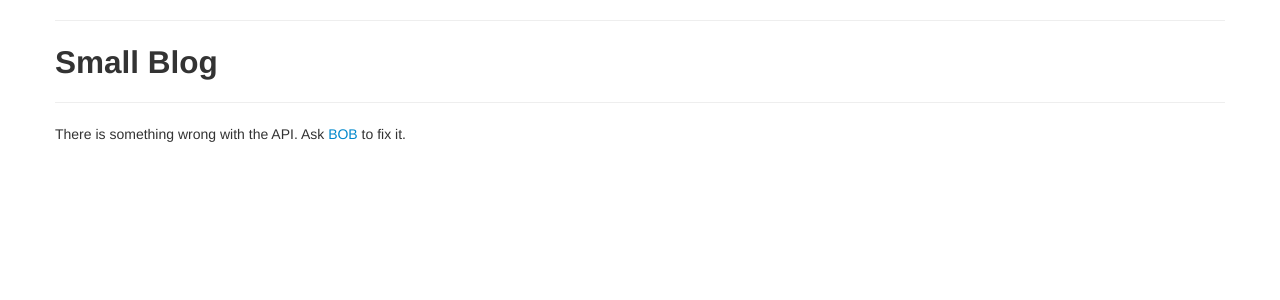
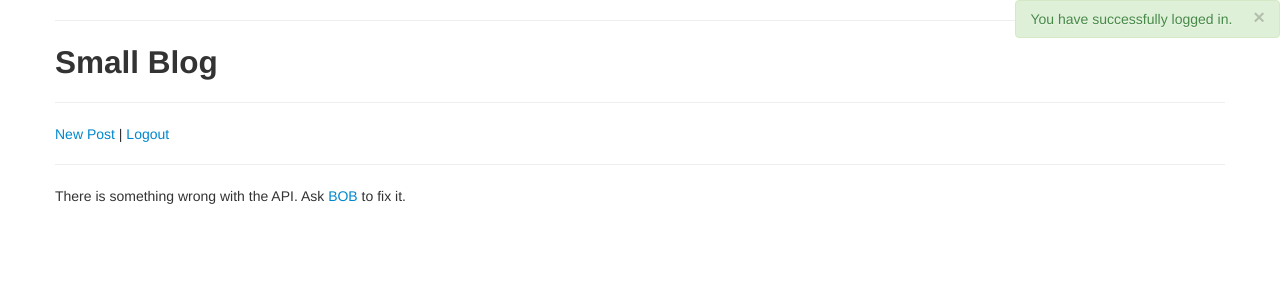
Before and after one commit to vedarthk/small-blog, a Django app: template templates/index.html in a window 1280 px wide. Shown: the top 300 px of the page. Run offline with Django 3.2, Linux system fonts and the light colour scheme; the template is opened without the code that fills it, so the values that code supplies are empty.

Commit message:
Add user authentication.

```diff
--- a/small_blog/api.py
+++ b/small_blog/api.py
@@ -33,4 +33,5 @@ class PostResource(ModelResource):
     def dehydrate(self, bundle):
         bundle.data['request_ip'] = bundle.request.META.get('REMOTE_ADDR')
         bundle.data['date'] = bundle.data['pub_date'].strftime("%x")
+        bundle.data['body'] = bundle.data['body'].replace('\n', '<br>')
         return bundle
--- a/small_blog/urls.py
+++ b/small_blog/urls.py
@@ -13,6 +13,9 @@ v1_api.register(UserResource())
 urlpatterns = patterns('',
     # Examples:
     url(r'^$', 'small_blog.views.home', name='home'),
+    url(r'^login[/]?$', 'small_blog.views.user_login', name='user_login'),
+    url(r'^logout[/]?$', 'small_blog.views.user_logout', name='user_logout'),
+    url(r'^post/new[/]?$', 'small_blog.views.post_new', name='user_logout'),
     # url(r'^small_blog/', include('small_blog.foo.urls')),
 
     # Uncomment the admin/doc line below to enable admin documentation:
--- a/static/css/custom.css
+++ b/static/css/custom.css
@@ -7,3 +7,18 @@
 .blog-post .title:hover {
     cursor: pointer;
 }
+
+.alert{
+    position: absolute;
+    top: 0;
+    right: 0;
+    text-align: center;
+}
+
+input[type=text], input[type=password] {
+    padding: 1em 1em 1em 1em;
+}
+
+.btn {
+    margin-top: -2%;
+}
--- a/templates/index.html
+++ b/templates/index.html
@@ -5,6 +5,14 @@
   <hr>
   <h2>Small Blog</h2>
   <hr>
+  {% if user %}
+    <a href="#post-new" data-toggle="modal">New Post</a>&nbsp;|
+    <a href="{% url 'views.user_logout' %}">Logout</a>
+  {% else %}
+    <a href="#user-login" data-toggle="modal">Login</a>
+  {% endif %}
+  <hr>
+
   <div id="blog-post-single" class="modal hide fade">
     <div class="modal-header">
       <button type="button" class="close" data-dismiss="modal" aria-hidden="true">&times;</button>
@@ -19,13 +27,45 @@
     <div class="modal-footer">
     </div>
   </div>
+
+  <div id="user-login" class="modal hide fade">
+    <div class="modal-header">
+      <button type="button" class="close" data-dismiss="modal" aria-hidden="true">&times;</button>
+      <h3>Login</h3>
+    </div>
+    <div class="modal-body">
+      <form class="form" method="post" action="{% url 'views.user_login' %}">
+        {% csrf_token %}
+        <input type="text" name="username" placeholder="username">
+        <input type="password" name="password" placeholder="password">
+        <input type="submit" value="Login" class="btn btn-success">
+      </form>
+    </div>
+    <div class="modal-footer">
+    </div>
+  </div>
+
+  <div id="post-new" class="modal hide fade">
+
+    <div class="modal-header">
+      <button type="button" class="close" data-dismiss="modal" aria-hidden="true">&times;</button>
+      <h3>New Post</h3>
+    </div>
+    <div class="modal-body">
+        <form class="form" method="post" action="{% url 'views.post_new' %}">
+        {% csrf_token %}
+        <input type="text" name="title" placeholder="title for your blog post" class="span5">
+        <textarea name="body" class="span5" rows="10" placeholder="Start typing your blog post here..."></textarea>
+    </div>
+    <div class="modal-footer">
+        <input type="submit" value="Save" class="btn btn-success" style="margin: 0">
+      </form>
+    </div>
+
+  </div>
+
+
   <div id="canvas">
-    <div class="blog-post">
-      <div class="title">First Post</div>
-      <div class="post">
-        LOL
-      </div>
-    </div>
   </div>
 </div>
 {% endblock %}
@@ -48,6 +88,7 @@
   }
 
   function loadBlogPost(){
+    console.log(window.location)
     postId = parseInt($(this).attr('id'));
     console.log("Fetiching post #" + postId.toString());
     $.ajax({
@@ -57,6 +98,7 @@
       'success' : function (postObj) {
         $("#blog-post-single .modal-header h3").html(postObj.title);
         $("#blog-post-single .modal-body .post-body").html(postObj.body);
+        window.location.hash = "#!/post/" + postObj.slug;
         $("#blog-post-single").modal();
         console.log("Fetiching post #" + postId.toString() + ' complete.');
       }
@@ -78,6 +120,7 @@
         }
         console.log('Fetching blog posts completed.');
         $('.blog-post .title').click(loadBlogPost);
+        $('#blog-post-single').on('hidden', function(){window.location.hash = ""})
       },
       'error' : function(xhr, textStatus, errorThrown){
         if(xhr.status > 400 && xhr.status < 500){
@@ -90,6 +133,16 @@
       }
     })
   }
-  $(document).ready(loadBlogs('/api/v1/post/?format=json'));
+
+  $(document).ready(function(){
+    loadBlogs('/api/v1/post/?format=json');
+    {% if user_authentication_failed %}
+    $("body").append('<div class="alert alert-error fade in"><a class="close pull-right" data-dismiss="alert" href="#">&times;</a>Incorrect username or password</div>');
+    {% endif %}
+    {% if user %}
+    $("body").append('<div class="alert alert-success fade in"><a class="close pull-right" data-dismiss="alert" href="#">&times;</a>You have successfully logged in.</div>');
+    {% endif %}
+    $(".alert").alert()
+  });
 </script>
 {% endblock %}
```
Also changed, not shown: small_blog/views.py (+34 -2 lines).
